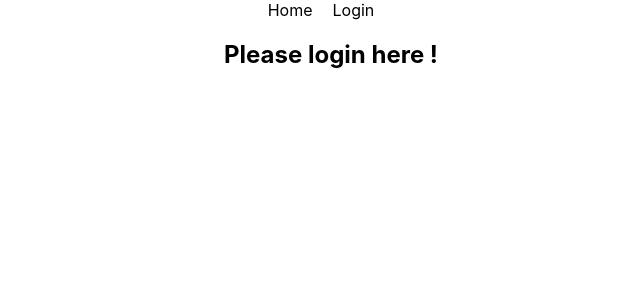
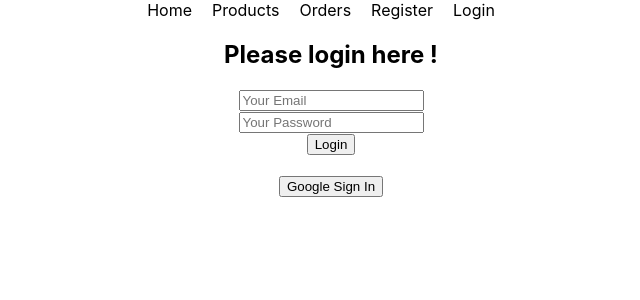
Before and after one commit to kamrul-dev/router-firebase-integration, a React (Create React App) app: page /login in a window 1280 px wide. Shown: the top 300 px of the page, without its empty margins (309-949 px from the left). Built offline with nearby package versions, Linux system fonts and the light colour scheme.

Commit message:
login and register form and components created

```diff
--- a/src/App.js
+++ b/src/App.js
@@ -4,6 +4,7 @@ import { Route, Routes } from 'react-router-dom';
 import Home from './components/Home/Home';
 import Login from './components/Login/Login';
 import Header from './components/Header/Header';
+import Register from './components/Register/Register';
 
 function App() {
   return (
@@ -12,6 +13,7 @@ function App() {
       <Routes>
         <Route path='/' element={<Home></Home>}>Home</Route>
         <Route path='/login' element={<Login></Login>}>Login</Route>
+        <Route path='/register' element={<Register></Register>}>Register</Route>
       </Routes>
     </div>
   );
--- a/src/components/Header/Header.js
+++ b/src/components/Header/Header.js
@@ -7,6 +7,9 @@ const Header = () => {
         <div className='header'>
             <nav>
                 <Link to="/">Home</Link>
+                <Link to="/products">Products</Link>
+                <Link to="/orders">Orders</Link>
+                <Link to="/register">Register</Link>
                 <Link to='/login'>Login</Link>
             </nav>
         </div>
--- a/src/components/Login/Login.js
+++ b/src/components/Login/Login.js
@@ -5,6 +5,16 @@ const Login = () => {
     return (
         <div>
             <h2>Please login here !</h2>
+            <form>
+                <input type="email" name="" id="" placeholder='Your Email' />
+                <br />
+                <input type="password" name="" id="" placeholder='Your Password' />
+                <br />
+                <input type="submit" value="Login" />
+            </form>
+            <div style={{margin:'20px'}}>
+                <button>Google Sign In</button>
+            </div>
         </div>
     );
 };
--- /dev/null
+++ b/src/components/Register/Register.js
@@ -0,0 +1,21 @@
+import React from 'react';
+import './Register.css';
+
+const Register = () => {
+    return (
+        <div>
+            <h3>Please Register now</h3>
+            <form>
+                <input type="text" name="" id="" placeholder='Your Name' />
+                <br />
+                <input type="email" name="" id="" placeholder='Your Email'/>
+                <br />
+                <input type="password" name="" id="" placeholder='Your Password'/>
+                <br />
+                <input type="submit" value="Register" />
+            </form>
+        </div>
+    );
+};
+
+export default Register;
```
Also changed, not shown: src/components/Register/Register.css (added).
